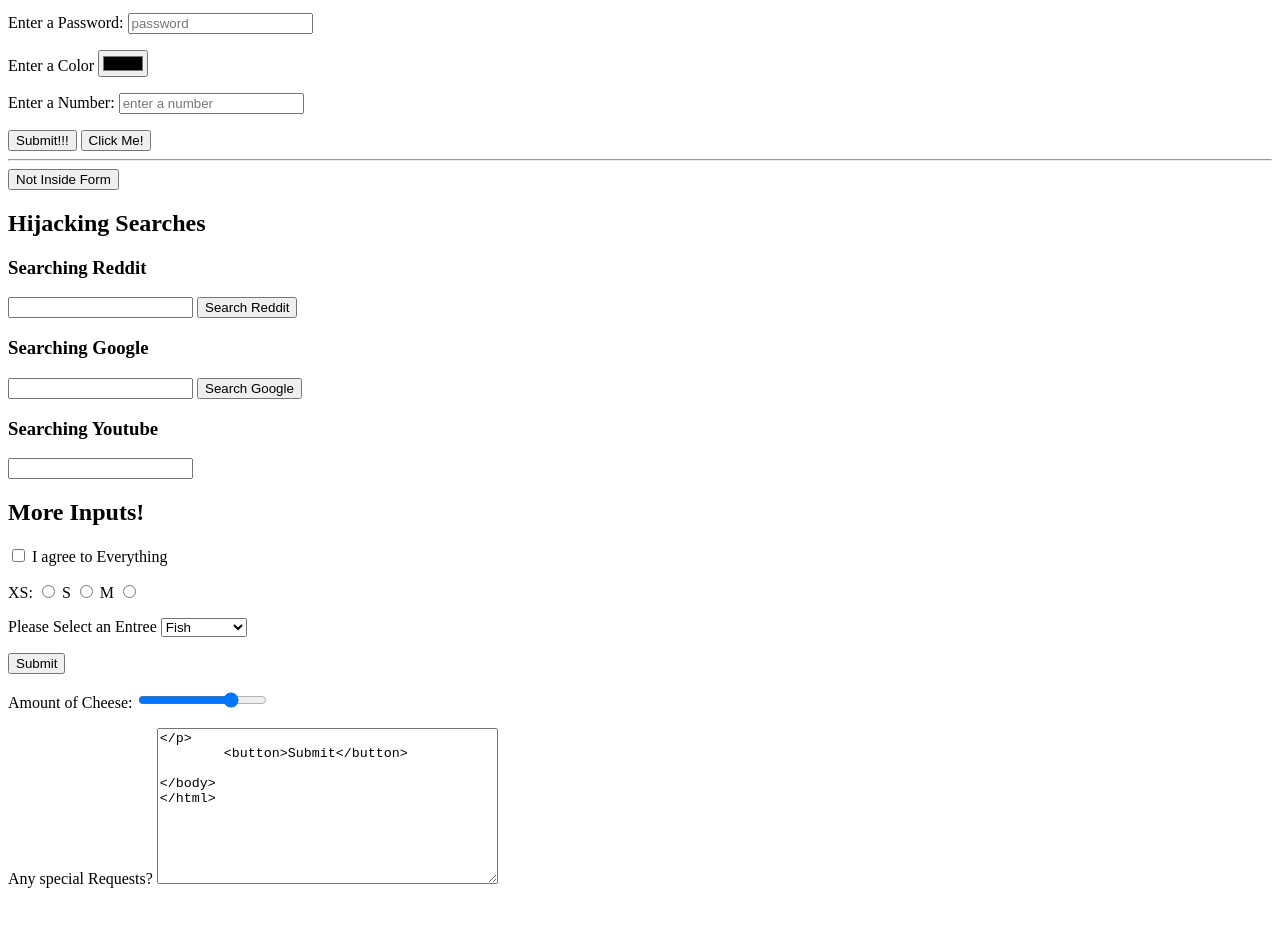
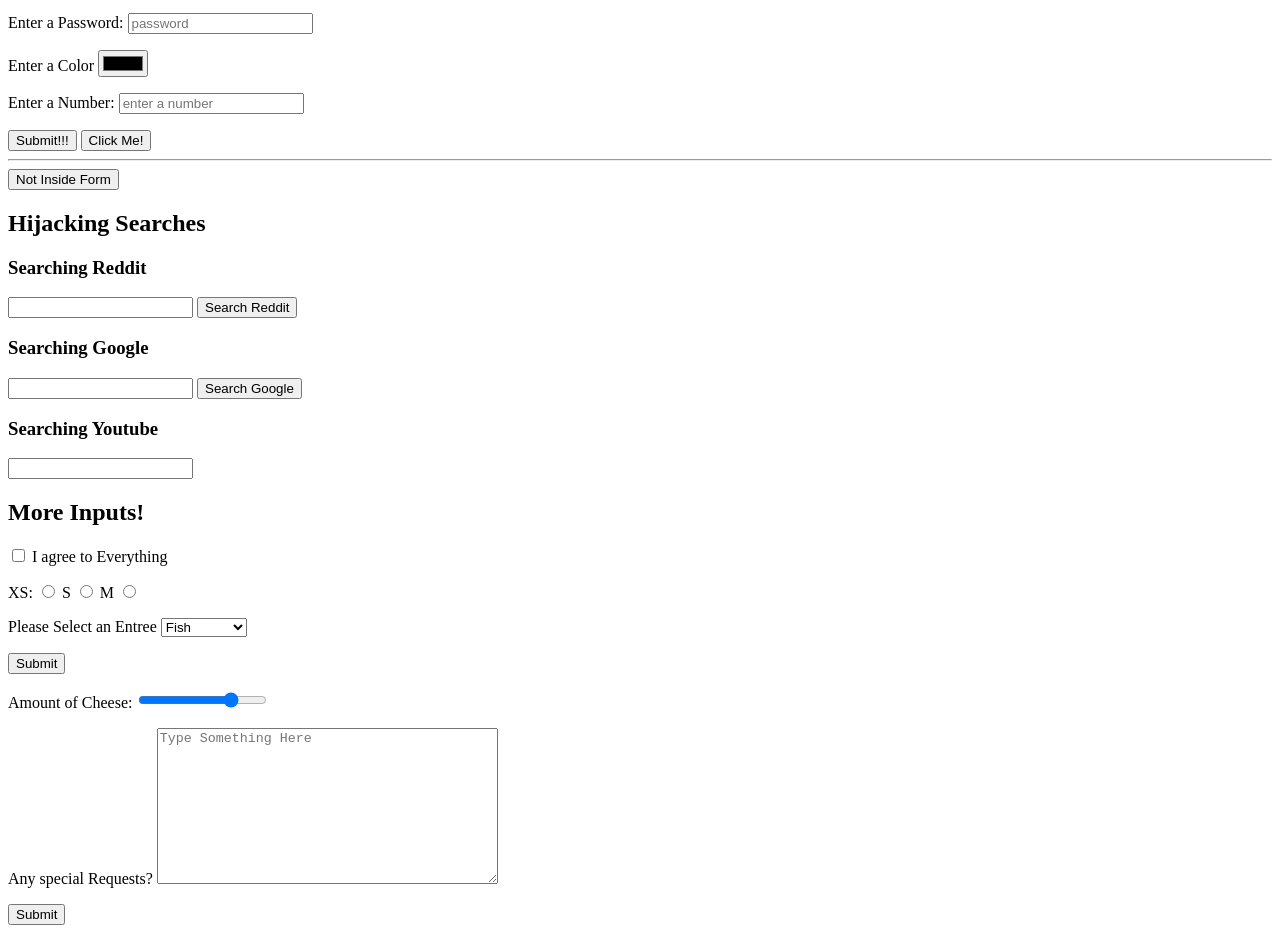
Before and after one commit to DevolperCG/Web6form, a plain HTML site: page index.html in a window 1280 px wide. Shown: the part 104-1037 px from the top of the page. Before the commit the page ends 1008 px from the top, so only its background shows below. Drawn offline with Linux system fonts and the light colour scheme.

Commit message:
Update index.html

```diff
--- a/index.html
+++ b/index.html
@@ -81,7 +81,7 @@
 
 	<p>
 	<label for="requests">Any special Requests?</label>
-	<textarea id="requests" rows="10" cols="40" name="Requests?" placeholder="Type Something Here"</textarea>
+	<textarea id="requests" rows="10" cols="40" name="Requests?" placeholder="Type Something Here"></textarea>
 </p>
 	<button>Submit</button>
 
```
